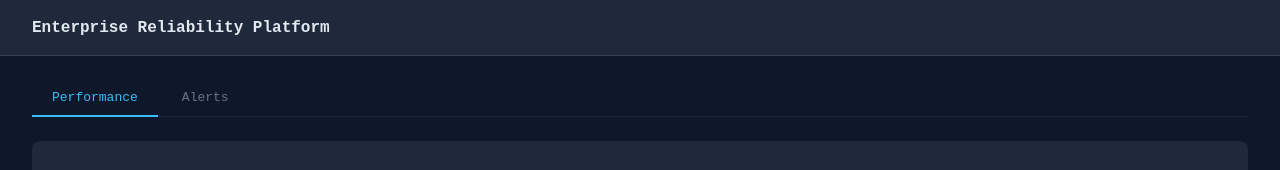
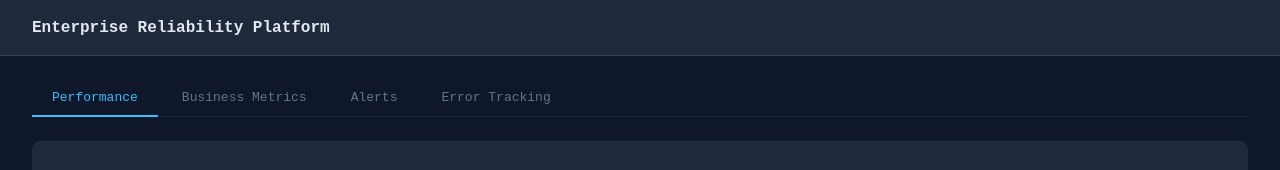
Before and after one commit to feyruzalizada/troubleshooting, a React (Create React App) app: page / in a window 1280 px wide. Shown: the top 170 px of the page. Built offline with nearby package versions, Linux system fonts and the light colour scheme.

Commit message:
feat(dashboard): expand tab list to four tabs and wrap in PlatformErrorBoundary
Add Business Metrics and Error Tracking tabs.
Wrap tab content in PlatformErrorBoundary for module-level isolation.

```diff
--- a/src/components/Dashboard/ReliabilityDashboard.js
+++ b/src/components/Dashboard/ReliabilityDashboard.js
@@ -1,11 +1,12 @@
 import React, { useState } from 'react';
+import PlatformErrorBoundary from '../ErrorBoundary/PlatformErrorBoundary';
 
-const TABS = ['Performance', 'Alerts'];
+const TABS = ['Performance', 'Business Metrics', 'Alerts', 'Error Tracking'];
 
 const styles = {
   root:   { minHeight: '100vh', background: '#0f172a', color: '#e2e8f0', fontFamily: 'monospace' },
   topBar: { background: '#1e293b', borderBottom: '1px solid #334155', padding: '0 32px',
-            display: 'flex', alignItems: 'center', height: '56px' },
+            display: 'flex', alignItems: 'center', height: '56px', position: 'sticky', top: 0, zIndex: 100 },
   logo:   { color: '#e2e8f0', fontWeight: 800, fontSize: '16px' },
   main:   { padding: '24px 32px' },
   tabBar: { display: 'flex', gap: '4px', marginBottom: '24px', borderBottom: '1px solid #1e293b' },
@@ -26,7 +27,9 @@ const ReliabilityDashboard = () => {
         <div style={styles.tabBar}>
           {TABS.map((t) => <button key={t} style={styles.tab(tab === t)} onClick={() => setTab(t)}>{t}</button>)}
         </div>
-        <div style={styles.placeholder}>{tab} -- coming soon</div>
+        <PlatformErrorBoundary platform="dashboard" component={tab}>
+          <div style={styles.placeholder}>{tab} -- coming soon</div>
+        </PlatformErrorBoundary>
       </div>
     </div>
   );
```
